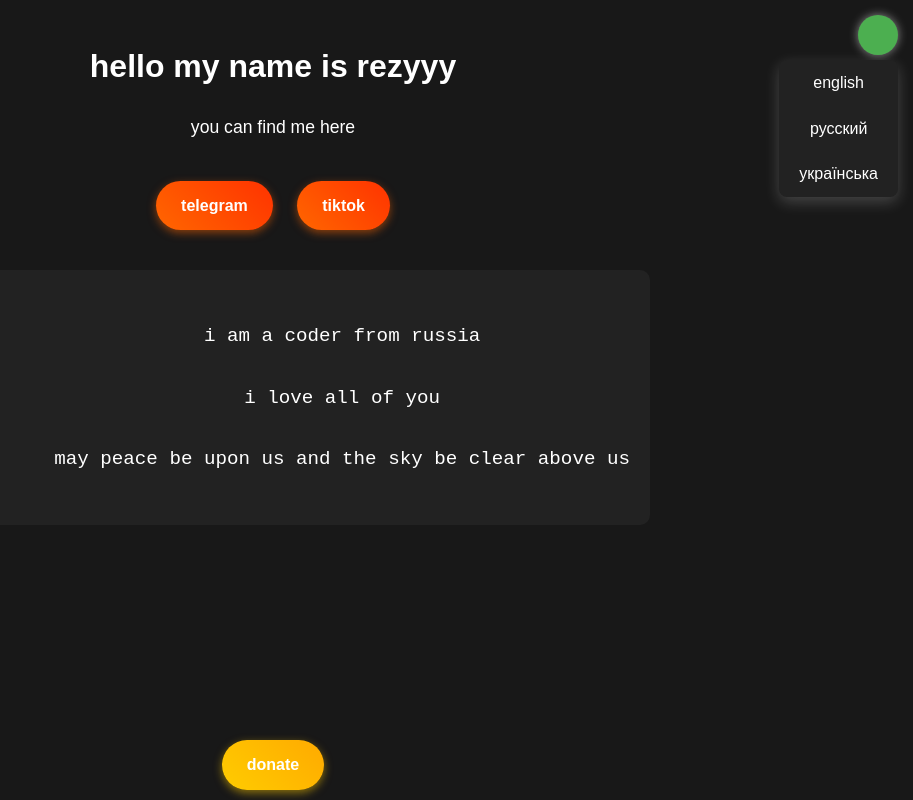
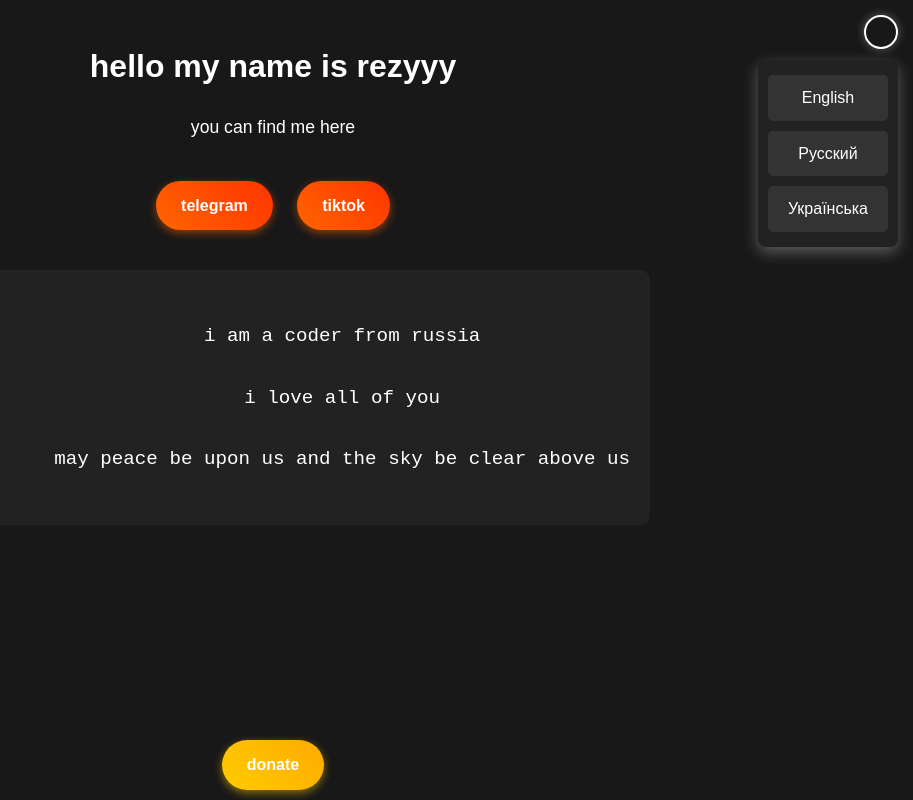
Before and after one commit to rezyyy12/bio, a plain HTML site: page index.html in a window 1280 px wide. Both pictures are taken after a click on the element 1245 px from the left and 35 px from the top of the page. Shown: the whole page, without its empty margins (367-1280 px from the left). Drawn offline with Linux system fonts and the light colour scheme.

Commit message:
Update index.html

```diff
--- a/index.html
+++ b/index.html
@@ -18,21 +18,21 @@
             overflow: hidden;
         }
 
-        /* Button to choose language (planet style) */
+        /* Button to choose language (simple round, outline only) */
         #language-button {
             position: fixed;
             top: 15px;
             right: 15px;
-            width: 40px;
-            height: 40px;
-            background-color: #4CAF50;
+            width: 30px;
+            height: 30px;
             border-radius: 50%;
+            border: 2px solid white;
             cursor: pointer;
-            box-shadow: 0 0 10px rgba(255, 255, 255, 0.5);
+            box-shadow: 0 0 10px rgba(255, 255, 255, 0.3);
         }
 
         #language-button:hover {
-            background-color: #45a049;
+            border-color: #4CAF50;
         }
 
         /* Language menu */
@@ -44,7 +44,8 @@
             border-radius: 8px;
             display: none;
             flex-direction: column;
-            box-shadow: 0 5px 15px rgba(255, 255, 255, 0.2);
+            box-shadow: 0 5px 15px rgba(255, 255, 255, 0.3);
+            padding: 10px;
         }
 
         #language-menu.active {
@@ -55,6 +56,9 @@
             padding: 10px 20px;
             cursor: pointer;
             color: white;
+            background: #333;
+            border-radius: 5px;
+            margin: 5px 0;
             transition: background 0.3s;
         }
 
@@ -187,14 +191,14 @@
     </style>
 </head>
 <body>
-    <!-- Language button (planet) -->
+    <!-- Language button (simple round outline) -->
     <div id="language-button"></div>
 
     <!-- Language menu -->
     <div id="language-menu">
-        <div class="language-option" data-lang="en">english</div>
-        <div class="language-option" data-lang="ru">русский</div>
-        <div class="language-option" data-lang="ua">українська</div>
+        <div class="language-option" data-lang="en">English</div>
+        <div class="language-option" data-lang="ru">Русский</div>
+        <div class="language-option" data-lang="ua">Українська</div>
     </div>
 
     <!-- Loading animation -->
@@ -271,14 +275,14 @@
                 document.querySelectorAll(".button")[0].innerText = "телеграм";
                 document.querySelectorAll(".button")[1].innerText = "тик-ток";
                 document.querySelector(".donate-button").innerText = "донат";
-                document.querySelector(".code-text").innerHTML = "я кодер из россии<br>люблю всех<br>мирного неба над головой";
+                document.querySelector(".code-text").innerHTML = "я программист из россии<br>я вас всех люблю<br>мирного неба над головой";
             } else if (lang === "ua") {
-                document.getElementById("main-text").innerText = "привіт мене звати rezyyy";
+                document.getElementById("main-text").innerText = "привіт, мене звати rezyyy";
                 document.querySelector("p").innerText = "ви можете знайти мене тут";
                 document.querySelectorAll(".button")[0].innerText = "телеграм";
                 document.querySelectorAll(".button")[1].innerText = "тік-ток";
                 document.querySelector(".donate-button").innerText = "донат";
-                document.querySelector(".code-text").innerHTML = "я кодер з україни<br>люблю всіх<br>мирного неба над головою";
+                document.querySelector(".code-text").innerHTML = "я програміст з україни<br>я вас всіх люблю<br>мирного неба над головою";
             } else {
                 document.getElementById("main-text").innerText = "hello my name is rezyyy";
                 document.querySelector("p").innerText = "you can find me here";
```
